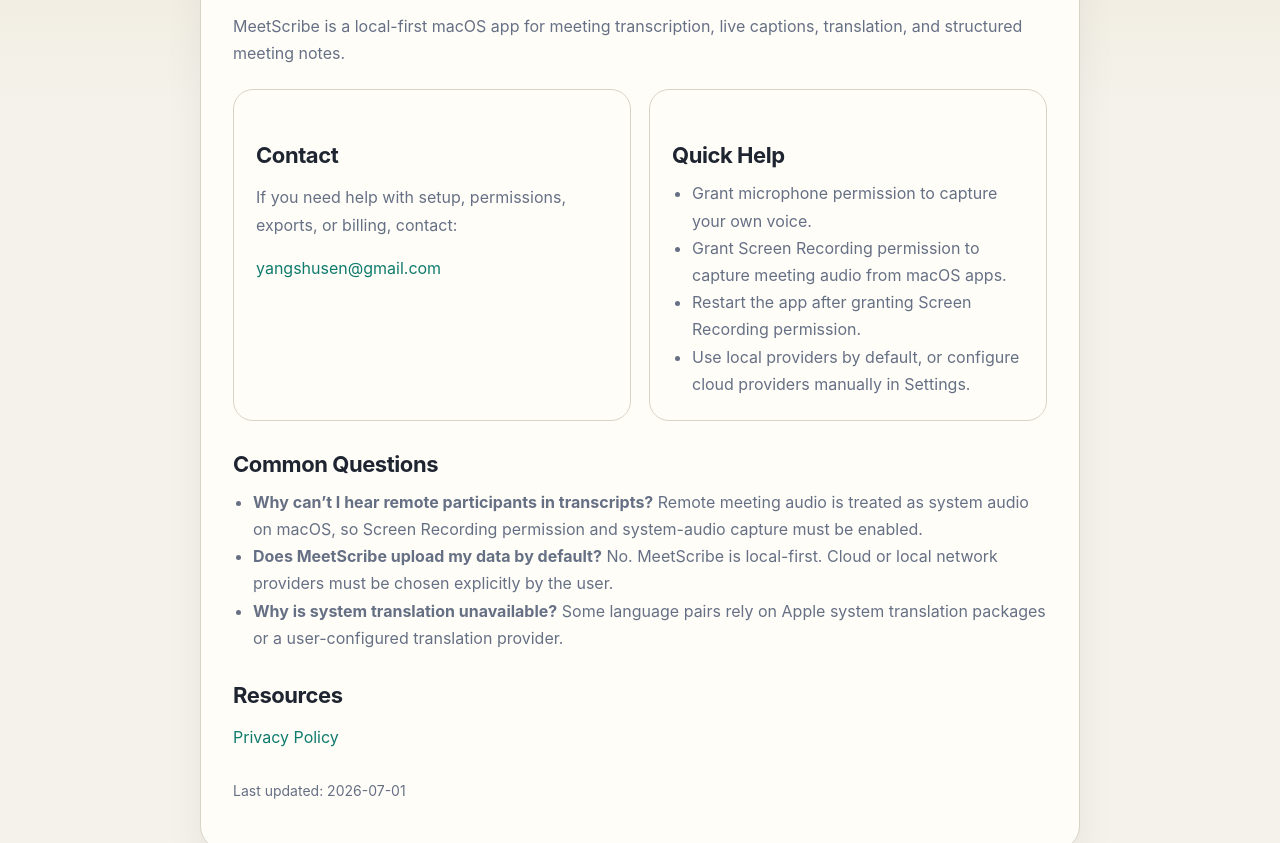
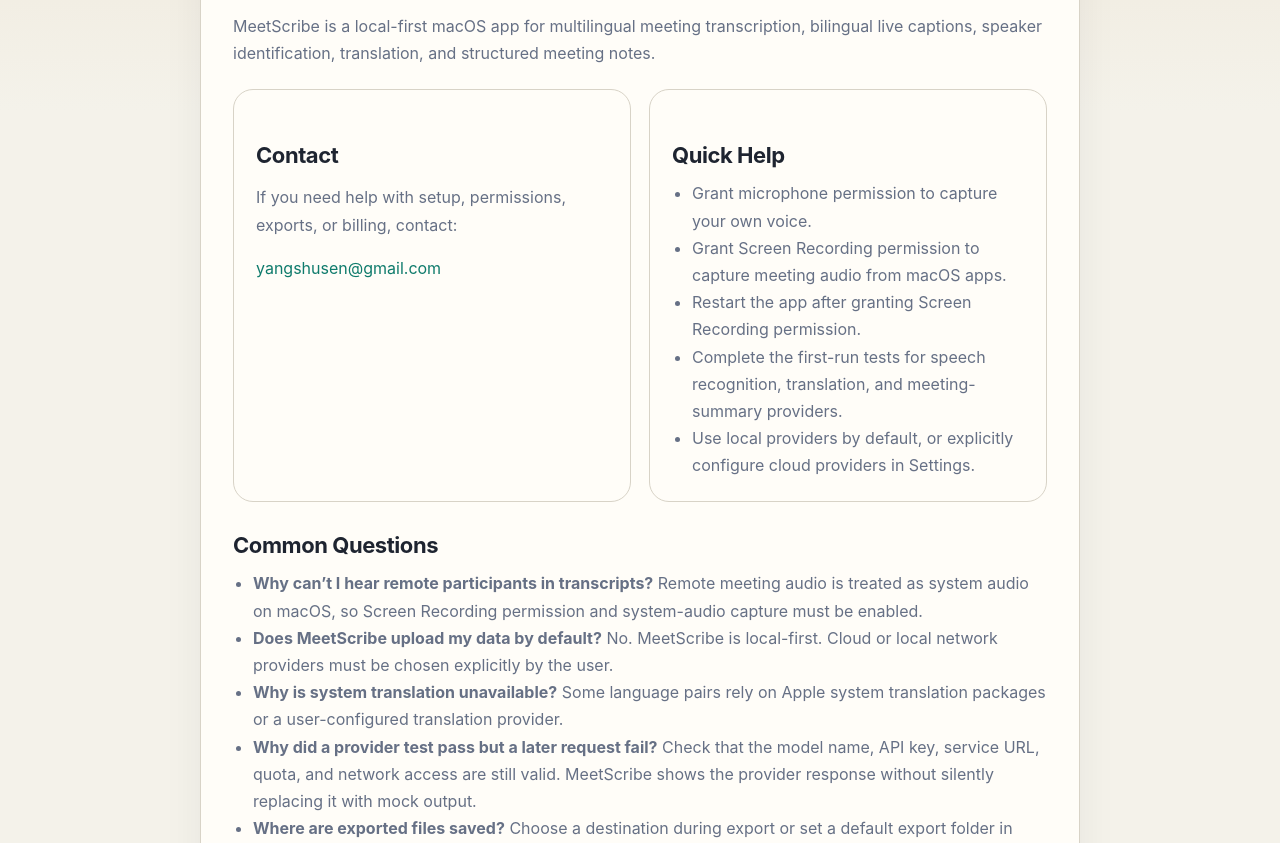
Before and after one commit to forrestinfo/meetscribe-support, a plain HTML site: page index.html in a window 1280 px wide. Shown: the part 169-1012 px from the top of the page. Drawn offline with Linux system fonts and the light colour scheme.

Commit message:
Update MeetScribe 1.1 support information

```diff
--- a/index.html
+++ b/index.html
@@ -87,7 +87,7 @@
     <section class="hero">
       <div class="eyebrow">MeetScribe Support</div>
       <h1>MeetScribe</h1>
-      <p>MeetScribe is a local-first macOS app for meeting transcription, live captions, translation, and structured meeting notes.</p>
+      <p>MeetScribe is a local-first macOS app for multilingual meeting transcription, bilingual live captions, speaker identification, translation, and structured meeting notes.</p>
 
       <div class="grid">
         <article class="card">
@@ -102,7 +102,8 @@
             <li>Grant microphone permission to capture your own voice.</li>
             <li>Grant Screen Recording permission to capture meeting audio from macOS apps.</li>
             <li>Restart the app after granting Screen Recording permission.</li>
-            <li>Use local providers by default, or configure cloud providers manually in Settings.</li>
+            <li>Complete the first-run tests for speech recognition, translation, and meeting-summary providers.</li>
+            <li>Use local providers by default, or explicitly configure cloud providers in Settings.</li>
           </ul>
         </article>
       </div>
@@ -112,12 +113,15 @@
         <li><strong>Why can’t I hear remote participants in transcripts?</strong> Remote meeting audio is treated as system audio on macOS, so Screen Recording permission and system-audio capture must be enabled.</li>
         <li><strong>Does MeetScribe upload my data by default?</strong> No. MeetScribe is local-first. Cloud or local network providers must be chosen explicitly by the user.</li>
         <li><strong>Why is system translation unavailable?</strong> Some language pairs rely on Apple system translation packages or a user-configured translation provider.</li>
+        <li><strong>Why did a provider test pass but a later request fail?</strong> Check that the model name, API key, service URL, quota, and network access are still valid. MeetScribe shows the provider response without silently replacing it with mock output.</li>
+        <li><strong>Where are exported files saved?</strong> Choose a destination during export or set a default export folder in Settings. Exported transcript and summary filenames include a timestamp and can be revealed in Finder.</li>
+        <li><strong>Can I rename detected speakers?</strong> Yes. Renaming a detected speaker updates every matching segment in the meeting transcript.</li>
       </ul>
 
       <h2>Resources</h2>
       <p><a href="./privacy.html">Privacy Policy</a></p>
 
-      <p class="footer">Last updated: 2026-07-01</p>
+      <p class="footer">MeetScribe 1.1 · Last updated: 2026-07-13</p>
     </section>
   </div>
 </body>
```
